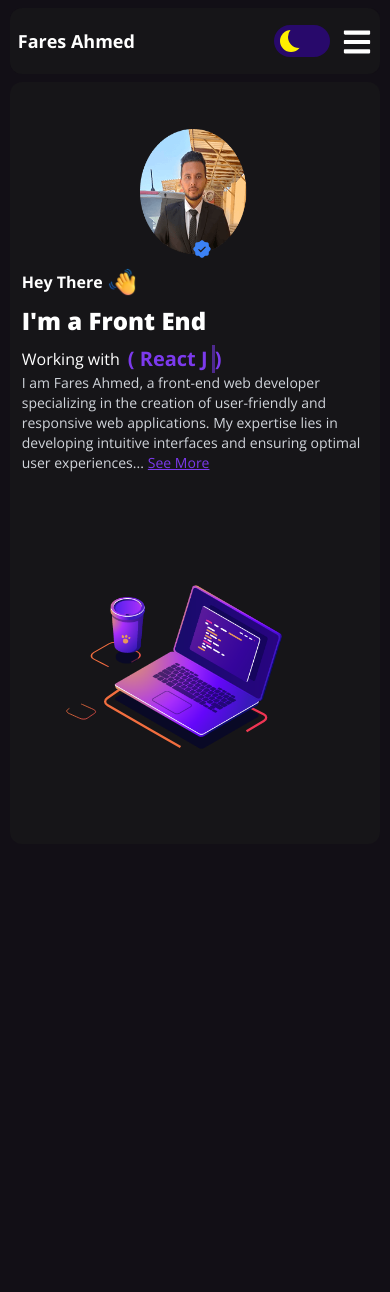
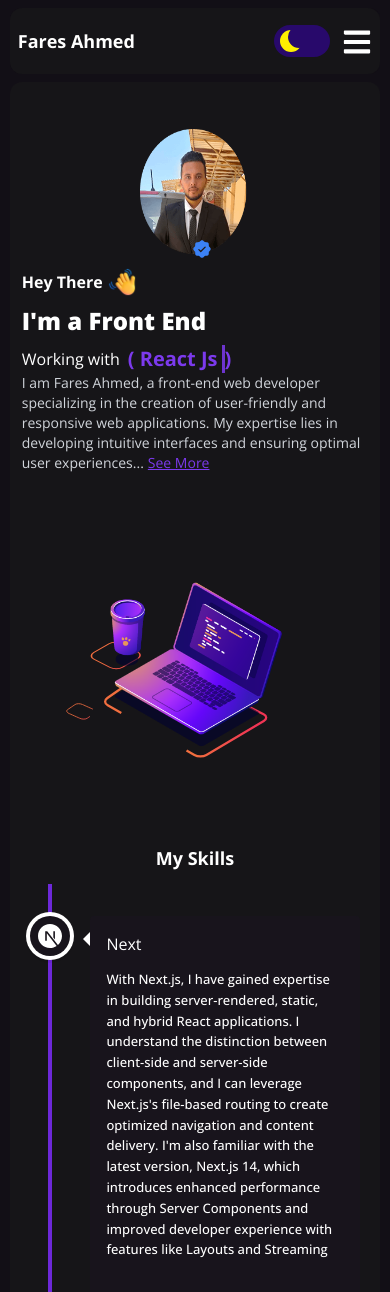
Before and after one commit to fares-ahmedd/my-portfolio, a React (Vite) app: page / in a window 390 px wide. Shown: the top 1292 px of the page. Before the commit the page ends 844 px from the top, so only its background shows below. Built offline with nearby package versions, Linux system fonts and the light colour scheme.

Commit message:
finish up my skills section

```diff
--- a/package.json
+++ b/package.json
@@ -14,11 +14,13 @@
     "lottie-react": "^2.4.0",
     "react": "^18.2.0",
     "react-dom": "^18.2.0",
-    "react-icons": "^5.2.1"
+    "react-icons": "^5.2.1",
+    "react-vertical-timeline-component": "^3.6.0"
   },
   "devDependencies": {
     "@types/react": "^18.2.66",
     "@types/react-dom": "^18.2.22",
+    "@types/react-vertical-timeline-component": "^3.3.6",
     "@typescript-eslint/eslint-plugin": "^7.2.0",
     "@typescript-eslint/parser": "^7.2.0",
     "@vitejs/plugin-react": "^4.2.1",
--- a/src/App.tsx
+++ b/src/App.tsx
@@ -1,11 +1,13 @@
 import Header from "./components/header";
 import Home from "./components/home";
+import Skills from "./components/skills";
 
 function App() {
   return (
     <main className="container-layout mt-[82px]  rounded-xl bg-second-background ">
       <Header />
       <Home />
+      <Skills />
     </main>
   );
 }
--- a/src/components/header/index.tsx
+++ b/src/components/header/index.tsx
@@ -5,7 +5,7 @@ import ToggleTheme from "./ToggleTheme";
 import Menu from "./Menu";
 function Header() {
   return createPortal(
-    <header className="h-[66px] w-full   mt-2  fixed top-0 left-0  flex-center">
+    <header className="h-[66px] w-full   mt-2  fixed top-0 left-0  flex-center z-[200]">
       <div className="bg-second-background z-50 backdrop-blur-xl flex-between  h-full rounded-xl px-2 container-layout ">
         <h1 className="font-bold text-lg md:text-2xl lg:text-3xl">
           Fares Ahmed
--- /dev/null
+++ b/src/components/skills/index.tsx
@@ -0,0 +1,38 @@
+import {
+  VerticalTimeline,
+  VerticalTimelineElement,
+} from "react-vertical-timeline-component";
+import "react-vertical-timeline-component/style.min.css";
+import { mySkills } from "../../lib/skills";
+
+function Skills() {
+  return (
+    <section>
+      <h3 className="title">My Skills</h3>
+      <VerticalTimeline lineColor="var(--primary-text)">
+        {mySkills.map((skill) => (
+          <VerticalTimelineElement
+            key={skill.title}
+            className="vertical-timeline-element--work"
+            contentStyle={{
+              background: "var(--third-background)",
+            }}
+            contentArrowStyle={{
+              borderRight: "7px solid  var(--main-text)",
+            }}
+            iconStyle={{
+              background: "var(--third-background)",
+              color: `${skill.color}`,
+            }}
+            icon={skill.icon}
+          >
+            <h3 className="vertical-timeline-element-title">{skill.title}</h3>
+            <p>{skill.description}</p>
+          </VerticalTimelineElement>
+        ))}
+      </VerticalTimeline>
+    </section>
+  );
+}
+
+export default Skills;
--- a/src/index.css
+++ b/src/index.css
@@ -47,6 +47,9 @@ body {
   }
   .container-layout {
     @apply w-[95%] max-w-[1080px] px-3 mx-auto;
+  }
+  .title {
+    @apply font-bold text-lg md:text-2xl lg:text-3xl text-center mb-3;
   }
 }
 
--- /dev/null
+++ b/src/lib/skills.tsx
@@ -0,0 +1,75 @@
+import {
+  FaBootstrap,
+  FaCss3,
+  FaGitAlt,
+  FaHtml5,
+  FaJsSquare,
+  FaReact,
+} from "react-icons/fa";
+import { SiNextdotjs, SiTailwindcss, SiTypescript } from "react-icons/si";
+
+export const mySkills = [
+  {
+    title: "HTML",
+    icon: <FaHtml5 />,
+    description:
+      "In HTML, I have learned how to build a clear and accessible structure for web pages. I understand the importance of semantic elements, proper markup, and accessibility features to create web experiences that are both visually appealing and user-friendly. With my strong grasp of HTML, I can effectively create well-structured",
+    color: "#e34c26",
+  },
+  {
+    title: "CSS",
+    icon: <FaCss3 />,
+    description:
+      "In CSS, I have learned how to create responsive layouts using techniques like media queries, grid, and flexbox. I understand the importance of cascading styles, selectors, and property inheritance to build visually appealing and user-friendly interfaces",
+    color: "#2965f1",
+  },
+  {
+    title: "JavaScript",
+    icon: <FaJsSquare />,
+    description:
+      "With JavaScript, I have gained a deep understanding of programming fundamentals, including control flow, data structures, and functions. I am proficient in modern JavaScript syntax, including ES6+ features, and I can confidently create dynamic, interactive web applications. Additionally, I have experience working with popular JavaScript libraries and frameworks, such as React",
+    color: "#c2ad10",
+  },
+  {
+    title: "Bootstrap",
+    icon: <FaBootstrap />,
+    description:
+      "With Bootstrap, I have acquired the skills to quickly build responsive and mobile-first web interfaces. I understand the utility of Bootstrap's comprehensive set of components, such as its grid system, navigation, and form elements",
+    color: "#563d7c",
+  },
+  {
+    title: "React",
+    icon: <FaReact />,
+    description:
+      "With React.js, I have developed a strong grasp of component-based architecture, state management, and the virtual DOM. I can efficiently create reusable UI components, manage component lifecycles, and handle user interactions. Additionally, I am familiar with popular React.js libraries and tools, such as React Router and Redux, which allow me to build scalable and maintainable web applications with a focus on performance and developer experience",
+    color: "#33afd1",
+  },
+  {
+    title: "Tailwind CSS",
+    icon: <SiTailwindcss />,
+    description:
+      "With Tailwind CSS, I have developed a deep understanding of utility-first CSS. I can efficiently build responsive and customized user interfaces by composing low-level utility classes, rather than relying on pre-defined styles. I appreciate Tailwind's flexibility, which allows me to rapidly prototype and iterate on design concepts",
+    color: "#2798c9",
+  },
+  {
+    title: "Git",
+    icon: <FaGitAlt />,
+    description:
+      "With Git, I have gained a deep understanding of version control systems and collaborative development workflows. I can confidently use Git commands to manage code repositories, track changes, and collaborate with team members. I am well-versed in branching and merging strategies, resolving conflicts",
+    color: "#f05032",
+  },
+  {
+    title: "TypeScript",
+    icon: <SiTypescript />,
+    description:
+      "With TypeScript, I have gained a robust understanding of static type systems and their benefits in building large-scale, maintainable applications. I can confidently leverage TypeScript's type annotations, interfaces, and classes to write code that is more reliable, easier to refactor, and better documented",
+    color: "#3178c6",
+  },
+  {
+    title: "Next",
+    icon: <SiNextdotjs />,
+    description:
+      "With Next.js, I have gained expertise in building server-rendered, static, and hybrid React applications. I understand the distinction between client-side and server-side components, and I can leverage Next.js's file-based routing to create optimized navigation and content delivery. I'm also familiar with the latest version, Next.js 14, which introduces enhanced performance through Server Components and improved developer experience with features like Layouts and Streaming",
+    color: "#ffffff",
+  },
+].reverse();
```
Also changed, not shown: 1 other file (tests, documents, lock files or other folders).
